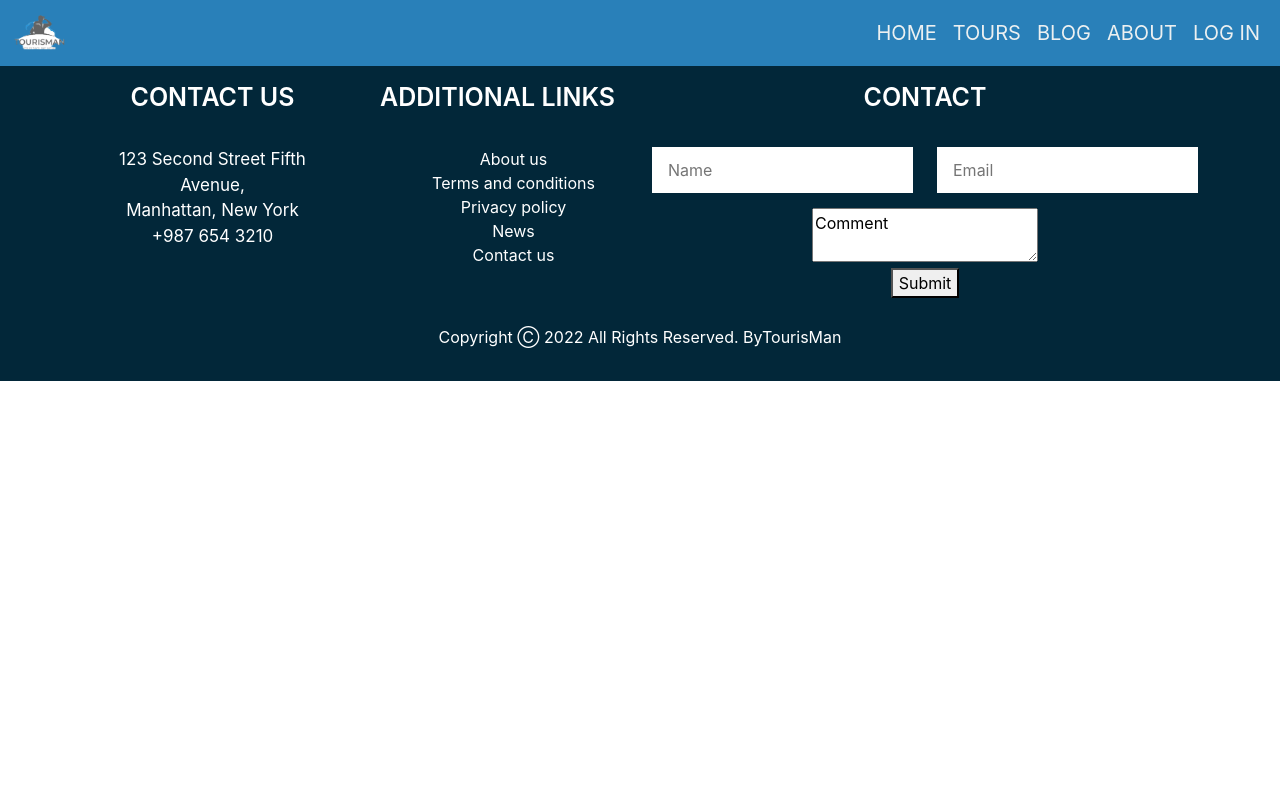
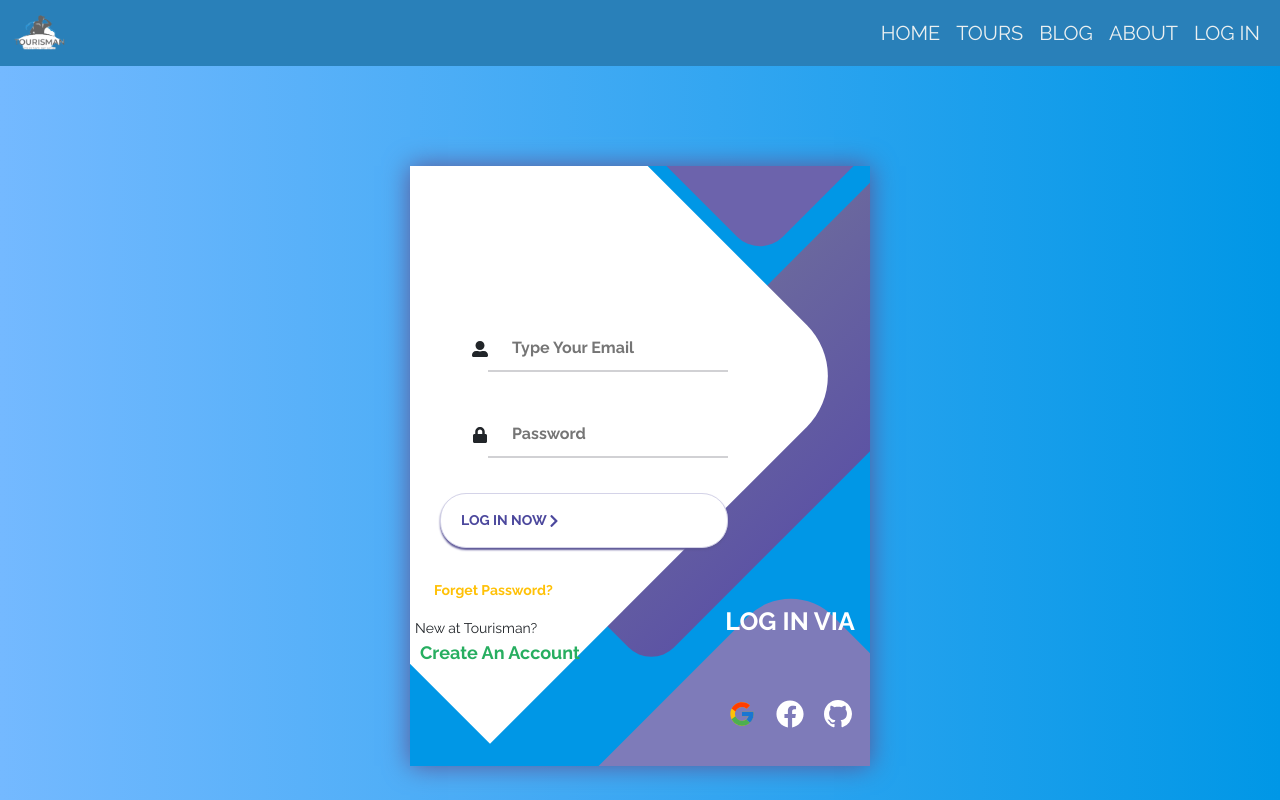
Before and after one commit to eliyas700/Assignment-10-TourisMan-, a React (Create React App) app: page /login in a window 1280 px wide. Shown: the top 800 px of the page. Built offline with nearby package versions, Linux system fonts and the light colour scheme.

Commit message:
Log in Form Designed

```diff
--- a/package.json
+++ b/package.json
@@ -14,6 +14,7 @@
     "react": "^18.0.0",
     "react-bootstrap": "^2.2.3",
     "react-dom": "^18.0.0",
+    "react-icons": "^4.3.1",
     "react-rating": "^2.0.5",
     "react-router-dom": "^6.3.0",
     "react-scripts": "5.0.1",
--- a/src/App.js
+++ b/src/App.js
@@ -2,6 +2,7 @@ import { Route, Routes } from "react-router-dom";
 import "./App.css";
 import Footer from "./Pages/Footer/Footer";
 import HomePage from "./Pages/Homepage/HomePage";
+import Login from "./Pages/Login/Login";
 import Header from "./Pages/Shared/Header/Header";
 
 function App() {
@@ -10,6 +11,7 @@ function App() {
       <Header></Header>
       <Routes>
         <Route path="/" element={<HomePage></HomePage>}></Route>
+        <Route path="/login" element={<Login></Login>}></Route>
       </Routes>
       <Footer></Footer>
     </div>
--- a/src/Pages/Footer/Footer.js
+++ b/src/Pages/Footer/Footer.js
@@ -5,11 +5,11 @@ import { FontAwesomeIcon } from "@fortawesome/react-fontawesome";
 const Footer = () => {
   return (
     <footer>
-      <div id="contact" class="footer py-3">
-        <div class="container">
-          <div class="row pdn-top-30">
-            <div class="col-xl-3 col-lg-3 col-md-6 col-sm-12">
-              <div class="follow">
+      <div id="contact" className="footer py-3">
+        <div className="container">
+          <div className="row pdn-top-30">
+            <div className="col-xl-3 col-lg-3 col-md-6 col-sm-12">
+              <div className="follow">
                 <h3>CONTACT US</h3>
                 <span>
                   123 Second Street Fifth
@@ -22,10 +22,10 @@ const Footer = () => {
                 </span>
               </div>
             </div>
-            <div class="col-xl-3 col-lg-3 col-md-6 col-sm-12">
-              <div class="follow">
+            <div className="col-xl-3 col-lg-3 col-md-6 col-sm-12">
+              <div className="follow">
                 <h3>ADDITIONAL LINKS</h3>
-                <ul class="link">
+                <ul className="link">
                   <li>
                     <a href="/">About us</a>
                   </li>
@@ -44,23 +44,27 @@ const Footer = () => {
                 </ul>
               </div>
             </div>
-            <div class="col-xl-6 col-lg-6 col-md-6 col-sm-12">
-              <div class="follow">
+            <div className="col-xl-6 col-lg-6 col-md-6 col-sm-12">
+              <div className="follow">
                 <h3>Contact</h3>
-                <div class="row">
-                  <div class="col-xl-6 col-lg-6 col-md-6 col-sm-6">
-                    <input class="news-letter" placeholder="Name" type="text" />
+                <div className="row">
+                  <div className="col-xl-6 col-lg-6 col-md-6 col-sm-6">
+                    <input
+                      className="news-letter"
+                      placeholder="Name"
+                      type="text"
+                    />
                   </div>
-                  <div class="col-xl-6 col-lg-6 col-md-6 col-sm-6">
+                  <div className="col-xl-6 col-lg-6 col-md-6 col-sm-6">
                     <input
-                      class="news-letter"
+                      className="news-letter"
                       placeholder="Email"
                       type="text"
                     />
                   </div>
-                  <div class="col-xl-12 col-lg-12 col-md-12 col-sm-12">
+                  <div className="col-xl-12 col-lg-12 col-md-12 col-sm-12">
                     <textarea
-                      class="textarea"
+                      className="textarea"
                       placeholder="comment"
                       type="text"
                     >
@@ -68,12 +72,12 @@ const Footer = () => {
                     </textarea>
                   </div>
                 </div>
-                <button class="Subscribe">Submit</button>
+                <button className="Subscribe">Submit</button>
               </div>
             </div>
           </div>
-          <div class="copyright">
-            <div class="container">
+          <div className="copyright">
+            <div className="container">
               <p className="text-white">
                 Copyright &#9400; 2022 All Rights Reserved. By{"TourisMan "}
               </p>
--- /dev/null
+++ b/src/Pages/Login/Login.css
@@ -0,0 +1,191 @@
+@import url('https://fonts.googleapis.com/css?family=Raleway:400,700');
+
+* {
+    box-sizing: border-box;
+    margin: 0;
+    padding: 0;
+    font-family: Raleway, sans-serif;
+}
+
+body {
+    background: linear-gradient(90deg, #74b9ff, #0097e6);
+}
+
+.container {
+    display: flex;
+    align-items: center;
+    justify-content: center;
+    min-height: 100vh;
+}
+
+.screen {
+    background: linear-gradient(90deg, #0097e6, #0097e6);
+    position: relative;
+    height: 600px;
+    width: 460px;
+    box-shadow: 0px 0px 24px #5C5696;
+}
+
+.screen__content {
+    z-index: 1;
+    position: relative;
+    height: 100%;
+}
+
+.screen__background {
+    position: absolute;
+    top: 0;
+    left: 0;
+    right: 0;
+    bottom: 0;
+    z-index: 0;
+    -webkit-clip-path: inset(0 0 0 0);
+    clip-path: inset(0 0 0 0);
+}
+
+.screen__background__shape {
+    transform: rotate(45deg);
+    position: absolute;
+}
+
+.screen__background__shape1 {
+    height: 520px;
+    width: 520px;
+    background: #FFF;
+    top: -50px;
+    right: 120px;
+    border-radius: 0 72px 0 0;
+}
+
+.screen__background__shape2 {
+    height: 220px;
+    width: 220px;
+    background: #6C63AC;
+    top: -172px;
+    right: 0;
+    border-radius: 32px;
+}
+
+.screen__background__shape3 {
+    height: 540px;
+    width: 190px;
+    background: linear-gradient(270deg, #5D54A4, #6A679E);
+    top: -24px;
+    right: 0;
+    border-radius: 32px;
+}
+
+.screen__background__shape4 {
+    height: 400px;
+    width: 200px;
+    background: #7E7BB9;
+    top: 420px;
+    right: 50px;
+    border-radius: 60px;
+}
+
+.login {
+    width: 380px;
+    padding: 30px;
+    padding-top: 140px;
+}
+
+.login__field {
+    padding: 20px 0px;
+    position: relative;
+}
+
+
+
+.login__input {
+    border: none;
+    border-bottom: 2px solid #D1D1D4;
+    background: none;
+    padding: 10px;
+    padding-left: 24px;
+    font-weight: 700;
+    width: 75%;
+    transition: .2s;
+}
+
+.login__input:active,
+.login__input:focus,
+.login__input:hover {
+    outline: none;
+    border-bottom-color: #6A679E;
+}
+
+.login__submit {
+    background: #fff;
+    font-size: 14px;
+    margin-top: 15px;
+    padding: 16px 20px;
+    border-radius: 26px;
+    border: 1px solid #D4D3E8;
+    text-transform: uppercase;
+    font-weight: 700;
+    display: flex;
+    align-items: center;
+    width: 90%;
+    color: #4C489D;
+    box-shadow: 0px 2px 2px #5C5696;
+    cursor: pointer;
+    transition: .2s;
+}
+
+.login__submit:active,
+.login__submit:focus,
+.login__submit:hover {
+    border-color: #6A679E;
+    outline: none;
+}
+
+.button__icon {
+    font-size: 24px;
+    margin-left: auto;
+    color: #7875B5;
+}
+
+.text-left {
+    text-align: left !important;
+}
+
+.newUser {
+    padding-left: 5px;
+    text-align: left;
+    font-size: 14px;
+}
+
+.newUser span {
+    color: #27ae60;
+    margin-left: 5px;
+    font-size: 18px;
+    font-weight: 600;
+}
+
+.social-login {
+    position: absolute;
+    height: 140px;
+    width: 160px;
+    text-align: center;
+    bottom: 20px;
+    right: 0px;
+    color: #fff;
+}
+
+.social-icons {
+    display: flex;
+    align-items: center;
+    justify-content: center;
+}
+
+.social-login__icon {
+    padding: 20px 10px;
+    color: #fff;
+    text-decoration: none;
+    text-shadow: 0px 0px 8px #7875B5;
+}
+
+.social-login__icon:hover {
+    transform: scale(1.5);
+}
--- /dev/null
+++ b/src/Pages/Login/Login.js
@@ -0,0 +1,75 @@
+import React from "react";
+import { FaUserAlt } from "react-icons/fa";
+import { FaLock } from "react-icons/fa";
+import { FaChevronRight } from "react-icons/fa";
+import { FcGoogle } from "react-icons/fc";
+import { FaFacebook } from "react-icons/fa";
+import { BsGithub } from "react-icons/bs";
+import "./Login.css";
+const Login = () => {
+  return (
+    <div>
+      <div className="container">
+        <div className="screen">
+          <div className="screen__content">
+            <form className="login">
+              <div className="login__field">
+                <FaUserAlt />
+                <input
+                  autoComplete="off"
+                  type="text"
+                  className="login__input"
+                  placeholder="Type Your Email"
+                />
+              </div>
+              <div className="login__field">
+                <FaLock />
+                <input
+                  type="password"
+                  className="login__input"
+                  placeholder="Password"
+                />
+              </div>
+
+              <button className="button login__submit">
+                <span className="button__text ">Log In Now</span>
+                <FaChevronRight />
+              </button>
+            </form>
+            <p className="ps-4 text-left">
+              <small className="  text-warning py-0 fw-bold">
+                Forget Password?
+              </small>
+            </p>
+            <p className="newUser">
+              New at Tourisman? <br />
+              <span className="">Create An Account</span>
+            </p>
+            <div className="social-login">
+              <h3>log in via</h3>
+              <div className="social-icons">
+                <a href="/" className="social-login__icon  fs-3">
+                  <FcGoogle />
+                </a>
+                <a href="/" className="social-login__icon fab fa-facebook fs-3">
+                  <FaFacebook />
+                </a>
+                <a href="/" className="social-login__icon  fs-3">
+                  <BsGithub />
+                </a>
+              </div>
+            </div>
+          </div>
+          <div className="screen__background">
+            <span className="screen__background__shape screen__background__shape4"></span>
+            <span className="screen__background__shape screen__background__shape3"></span>
+            <span className="screen__background__shape screen__background__shape2"></span>
+            <span className="screen__background__shape screen__background__shape1"></span>
+          </div>
+        </div>
+      </div>
+    </div>
+  );
+};
+
+export default Login;
--- a/src/Pages/Shared/Header/Header.js
+++ b/src/Pages/Shared/Header/Header.js
@@ -32,7 +32,7 @@ const Header = () => {
               <Nav.Link className="fs-5" href="#action2">
                 About
               </Nav.Link>
-              <Nav.Link className="fs-5" href="#action2">
+              <Nav.Link className="fs-5" as={Link} to="/login">
                 Log In
               </Nav.Link>
             </Nav>
```
Also changed, not shown: 1 other file (tests, documents, lock files or other folders).
